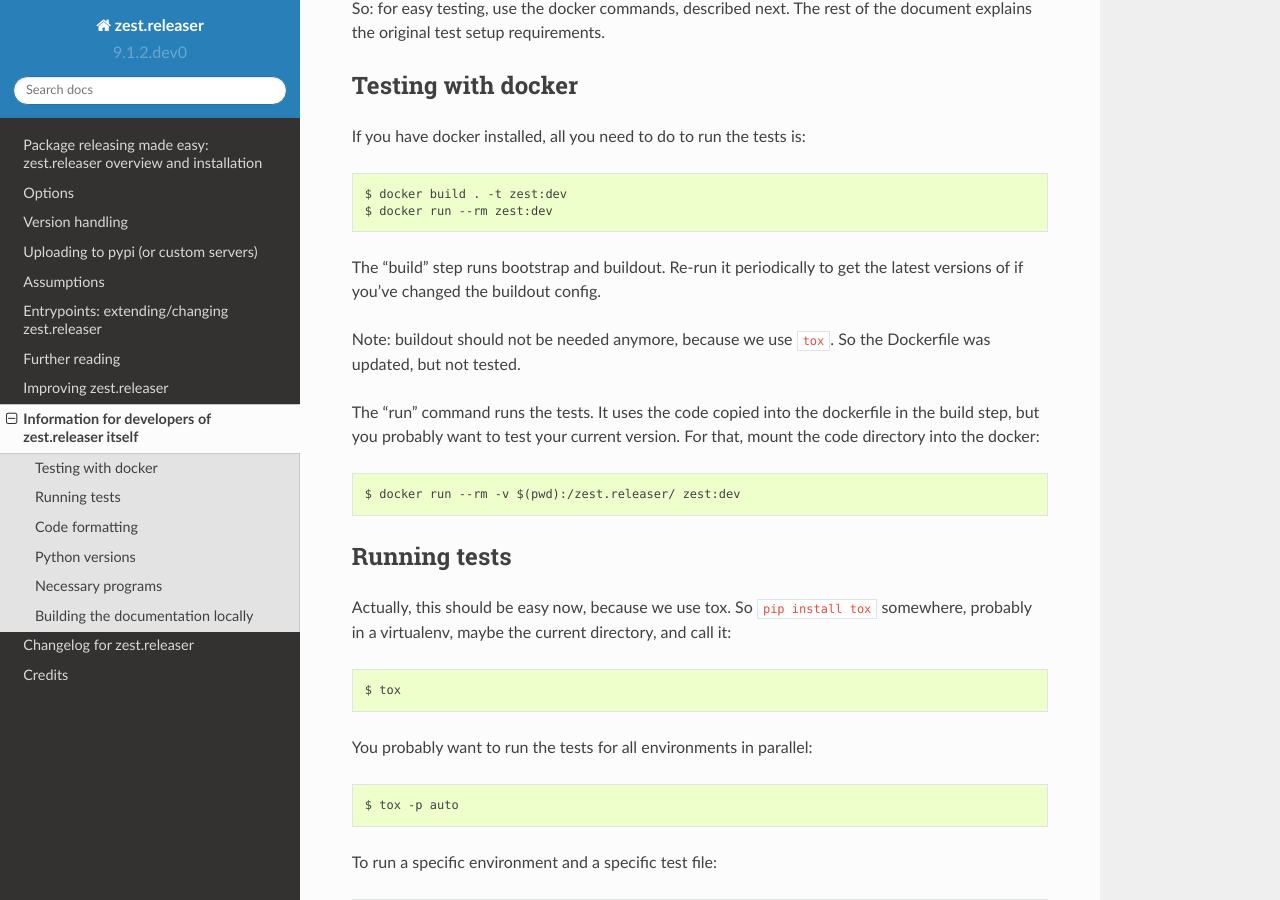
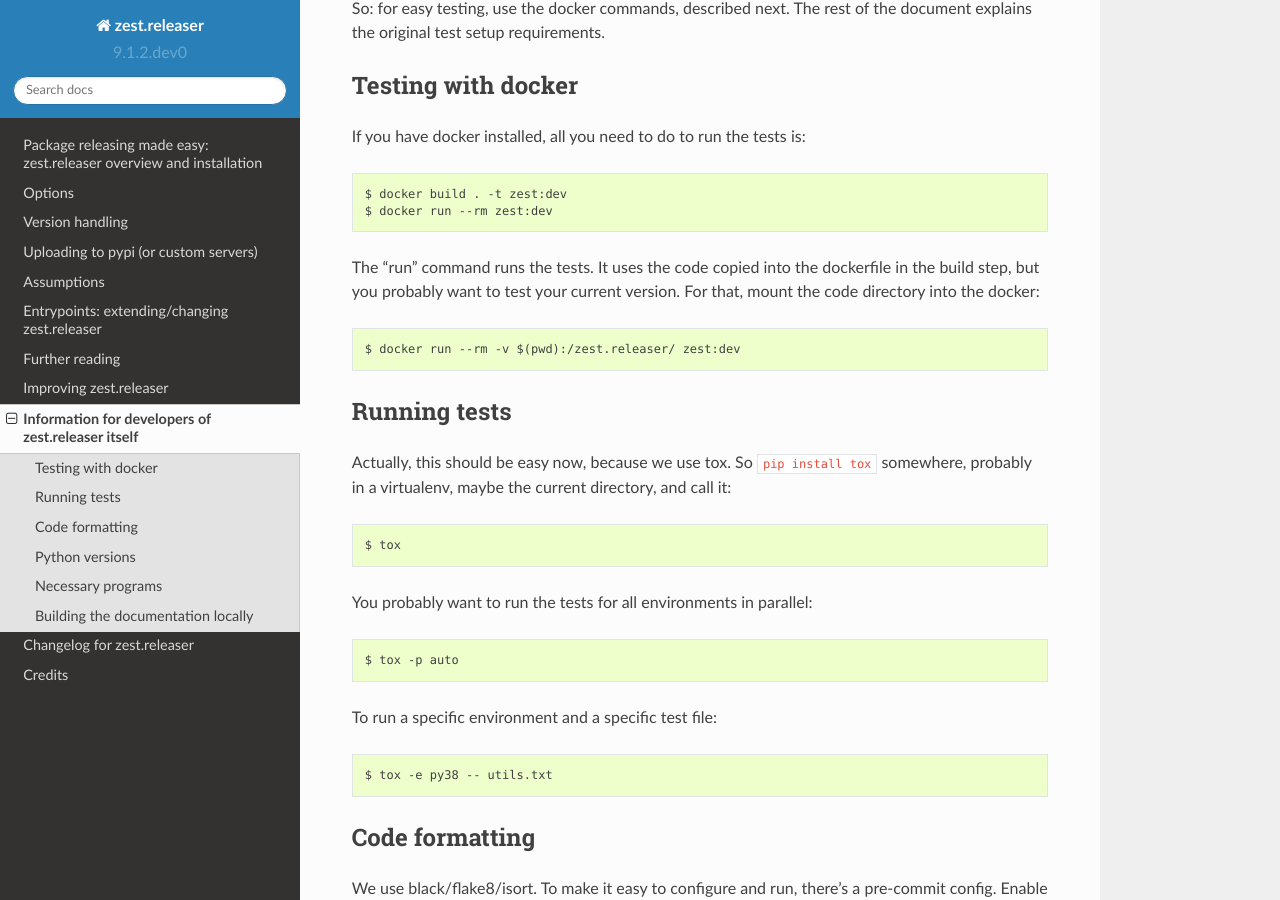
Before and after one commit to zestsoftware/zest.releaser, a Sphinx documentation site: the page built from doc/source/developing.rst, in a window 1280 px wide and 900 px high, scrolled down 332 px. Built offline with Sphinx 7.4.7 and the Read the Docs theme 2.0.0, drawn with Linux system fonts in a browser that asks for light colours.

Commit message:
Removed outdated 'buildout' info

```diff
--- a/doc/source/developing.rst
+++ b/doc/source/developing.rst
@@ -22,12 +22,6 @@
 
   $ docker build . -t zest:dev
   $ docker run --rm zest:dev
-
-The "build" step runs bootstrap and buildout. Re-run it periodically to get
-the latest versions of if you've changed the buildout config.
-
-Note: buildout should not be needed anymore, because we use ``tox``.
-So the Dockerfile was updated, but not tested.
 
 The "run" command runs the tests. It uses the code copied into the dockerfile
 in the build step, but you probably want to test your current version. For
```
